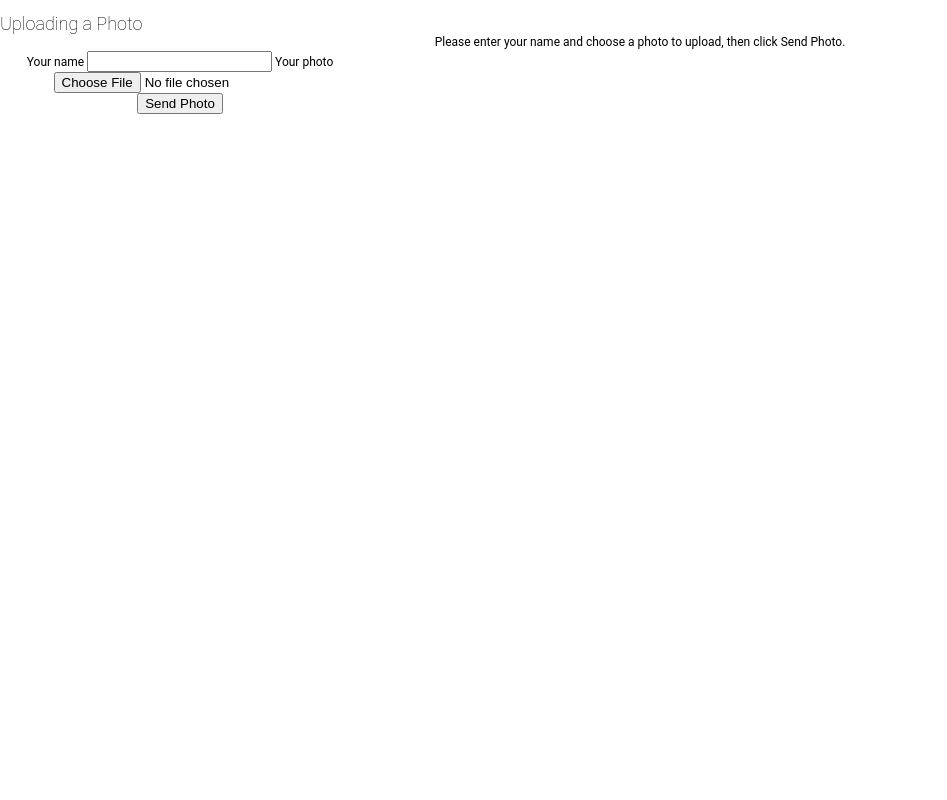
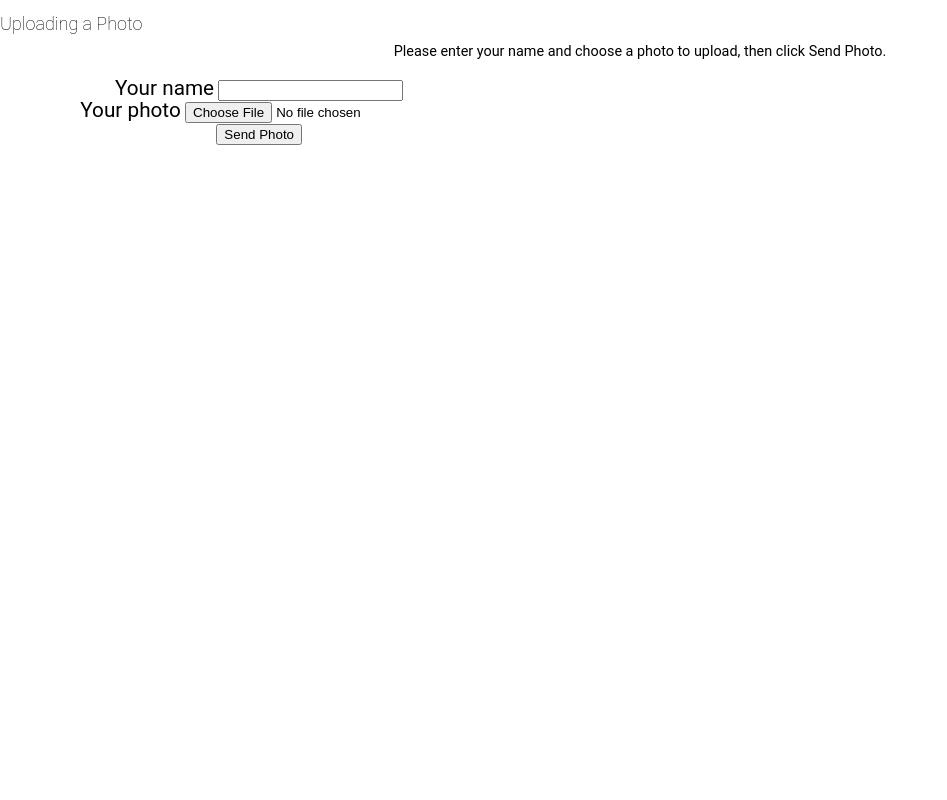
Before and after one commit to 2semesterZ2/Case2Group5, a PHP site: page /Project/uploadAddOverlay.php in a window 1280 px wide. Shown: the whole page, without its empty margins (0-947 px from the left). Run offline with PHP 8.4, Linux system fonts and the light colour scheme.

Commit message:
again css changes
css

```diff
--- a/Project/style.css
+++ b/Project/style.css
@@ -15,8 +15,8 @@ time, mark, audio, video {
 	margin: 0;
 	padding: 0;
 	border: 0;
-	font-size: 150%;
-	font: inherit;
+	font-size: 120%;
+
 	vertical-align: baseline;
     font-family: 'Roboto', sans-serif;
 }
@@ -65,17 +65,19 @@ body {
 
 /*headline*/
 h1 {
-    font-weight: 350;
+    font-weight: 250;
     font-size: 200%;
     padding-top: 30px;
+    padding-bottom: 15px;
     text-align: center;
 
 }
 
 h2 {
-    font-weight: 250;
+    font-weight: 200;
     font-size: 150%;
     padding-top: 15px;
+    padding-bottom: 10px;
 }
 
 div {
--- a/Project/uploadAddOverlay.php
+++ b/Project/uploadAddOverlay.php
@@ -58,6 +58,7 @@ function displayForm() {
     <h2>Uploading a Photo</h2>
 
     <p>Please enter your name and choose a photo to upload, then click Send Photo.</p>
+      <br/>
 
     <form action="uploadAddOverlay.php" method="post" enctype="multipart/form-data">
       <div style="width: 30em;">
@@ -65,10 +66,10 @@ function displayForm() {
 
         <label for="visitorName">Your name</label>
         <input type="text" name="visitorName" id="visitorName" value="" />
-
+          <br/>
         <label for="photo">Your photo</label>
         <input type="file" name="photo" id="photo" value="" />
-
+          <br/>
         <div style="clear: both;">
           <input type="submit" name="sendPhoto" value="Send Photo" />
         </div>
```
